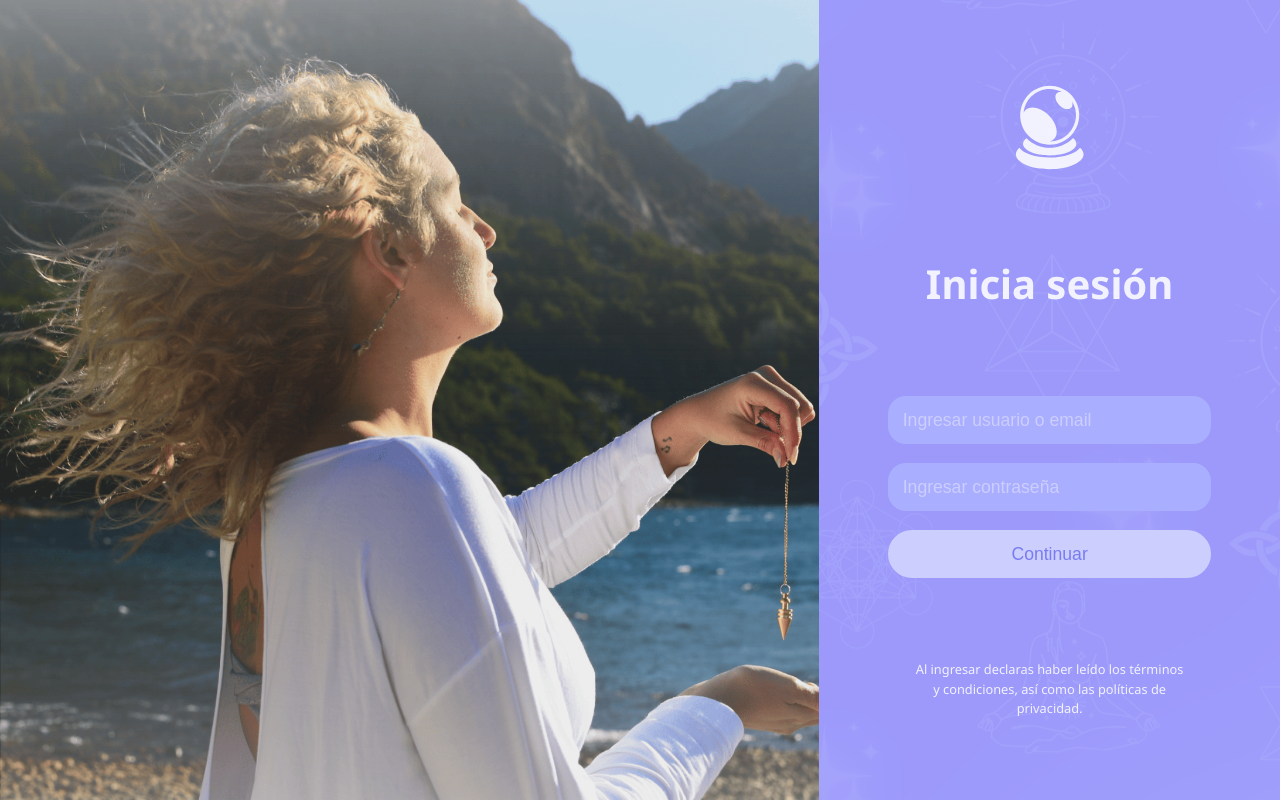
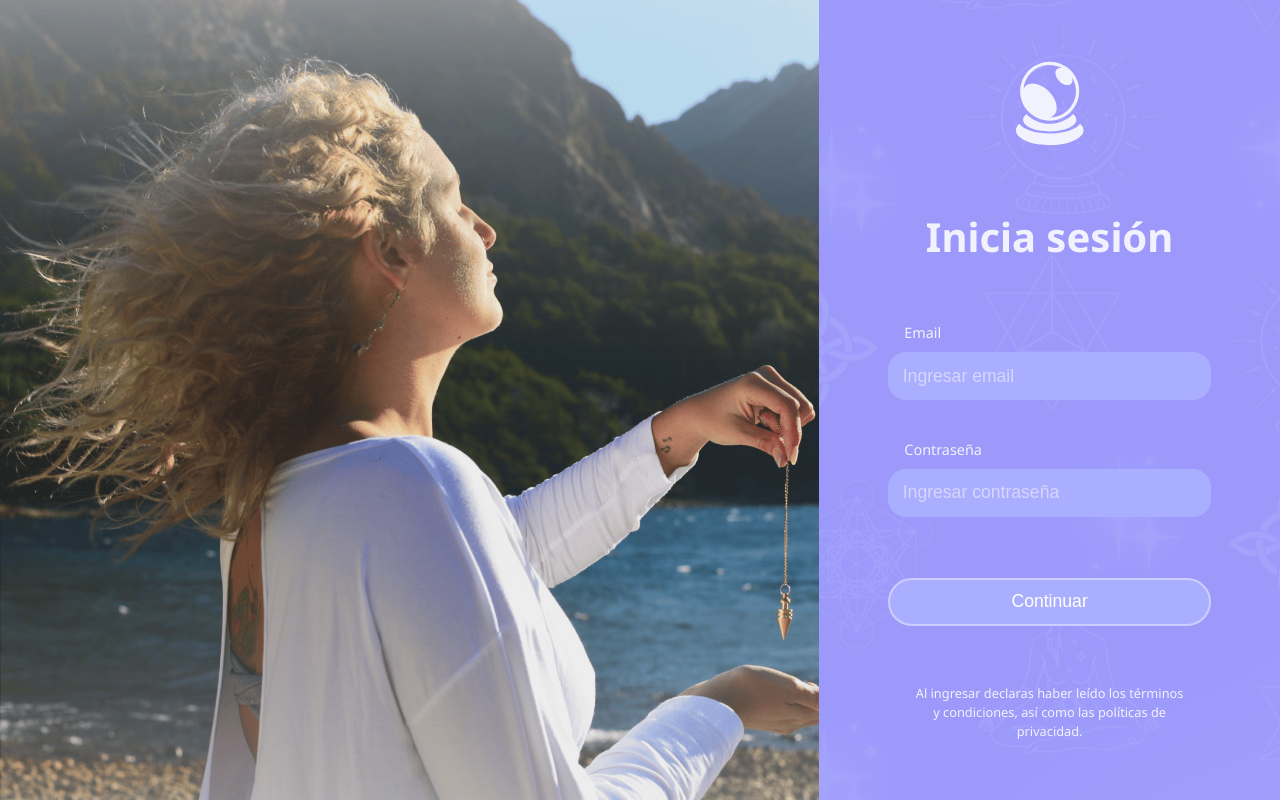
Before and after one commit to tomasjibaja/edb0.1, a React (Vite) app: page /login in a window 1280 px wide. Built offline with nearby package versions, Linux system fonts and the light colour scheme.

Commit message:
Mejorado el login e implementado el redireccionamiento con LocalStorage, uso de toast, uso de ReactHookForm

```diff
--- a/package.json
+++ b/package.json
@@ -15,9 +15,11 @@
     "react-audio-player": "^0.17.0",
     "react-device-detector": "^1.7.0",
     "react-dom": "^19.1.0",
+    "react-hook-form": "^7.57.0",
     "react-icons": "^5.5.0",
     "react-player": "^2.16.0",
-    "react-router-dom": "^7.6.0"
+    "react-router-dom": "^7.6.0",
+    "react-toastify": "^11.0.5"
   },
   "devDependencies": {
     "@eslint/js": "^9.25.0",
--- a/src/App.css
+++ b/src/App.css
@@ -14,6 +14,20 @@
   border-left: 1px solid rgba(220,235,250,.5);
   border-bottom: 1px solid rgba(120,135,250,.3);
   border-right: 1px solid rgba(120,135,250,.3);
+}
+
+.visible {
+  opacity: 1;
+}
+
+.invisible {
+  opacity: 0;
+}
+
+.toast-session {
+  background-color: var(--lila);
+  width: fit-content;
+  color: var(--blanco);
 }
 
 .main {
--- a/src/App.jsx
+++ b/src/App.jsx
@@ -1,17 +1,12 @@
-import { useState, useEffect } from 'react';
+import { ToastContainer, toast } from 'react-toastify';
 import Router from './router/Router'
 import './App.css'
 
 function App() {
 
-  const [isLoading, setIsLoading] = useState(true);
-
-  useEffect(() => {
-    setIsLoading(false)
-  }, [])
-
   return (
     <>
+      <ToastContainer />
       <div className="main">
         <Router />
       </div>
--- a/src/components/LoginForm.css
+++ b/src/components/LoginForm.css
@@ -4,7 +4,7 @@
   right: 0;
   height: 100%;
   width: 36%;
-  background-color: #999afa;
+  background-color: var(--lila);
   display: flex;
   flex-direction: column;
   align-items: center;
@@ -34,30 +34,48 @@
   display: flex;
   flex-direction: column;
   align-items: center;
-  justify-content: center;
   width: 70%;
-  gap: 1.2rem;
+  gap: .7rem;
+}
+
+.login-form > form > label {
+  line-height: 1rem;
+  font-size: .9rem;
+  padding-left: 1rem;
+  align-self: flex-start;
+  text-align: left;
 }
 
 .login-form > form > input {
   box-sizing: border-box;
   width: 100%;
-  line-height: 3rem;
+  height: 3rem;
   font-size: 1.1rem;
   font-weight: 200;
   padding: 0 .9rem;
   border-radius: 18px;
   border: none;
-  background-color: #aaaefe;
+  background-color: var(--dawn);
   outline: none;
 }
 
+.login-form > form > span {
+  /* margin-bottom: 1rem; */
+  padding-left: 1rem;
+  font-size: .8rem;
+  color: var(--uva);
+  transition: opacity .3s linear;
+}
+
 .login-form > form > input:focus {
-  outline: 1px solid #cccefe;
+  outline: 1px solid var(--pale);
 }
 
 .login-form > form > input::placeholder {
-  color: #cccefe;
+  color: var(--blanco-50);
+}
+.login-form > form > input::selection {
+  background-color: var(--lila);
 }
 
 .login-form > form > button {
@@ -65,9 +83,9 @@
   width: 100%;
   height: 3rem;
   border-radius: 30px;
-  background-color: #cccefe;
-  border: 2px solid #cccefe;
-  color: #787cf1;
+  background-color: var(--dawn);
+  border: 2px solid var(--pale);
+  color: var(--blanco);
   font-size: 1.1rem;
   font-weight: 200;
   cursor: pointer;
@@ -75,7 +93,7 @@
 }
 
 .login-form > form > button:hover {
-  background-color: #bbbefe;
+  background-color: var(--pale);
 }
 
 .login--footer {
--- a/src/components/LoginForm.jsx
+++ b/src/components/LoginForm.jsx
@@ -1,18 +1,44 @@
-import React from 'react'
+import React from 'react';
 import { GiCrystalBall } from "react-icons/gi";
-import { Link } from 'react-router-dom'
-import './LoginForm.css'
+import { useNavigate } from 'react-router-dom';
+import { useForm } from 'react-hook-form';
+import { toast, Slide } from 'react-toastify';
+import './LoginForm.css';
+
+const emailRegex = /^[a-zA-Z0-9.!#$%&'*+/=?^_`{|}~-]+@[a-zA-Z0-9](?:[a-zA-Z0-9-]{0,61}[a-zA-Z0-9])?(?:\.[a-zA-Z0-9](?:[a-zA-Z0-9-]{0,61}[a-zA-Z0-9])?)*$/
+
+const passwordRegex = /^(?=.*?[A-Za-z])(?=.*?[0-9]).{6,}$/
 
 const LoginForm = () => {
+  const { register, formState: { errors }, handleSubmit } = useForm();
+  const navigate = useNavigate();
+  const onSubmit = data => {
+    toast(`🦄 Iniciaste sesión como ${data.email}`, {
+      position: 'top-center',
+      autoClose: 2000,
+      closeButton: false,
+      hideProgressBar: true,
+      transition: Slide,
+      className: 'toast-session'
+    }
+    );
+    localStorage.setItem('login', true);
+    navigate('/');
+  };
+
   return (
     <div className='login-form'>
       <img className='login-form--bkg' src="./login-bkg.png" alt="" />
       <GiCrystalBall />
       <h3>Inicia sesión</h3>
-      <form action="/">
-        <input placeholder='Ingresar usuario o email' type="text" />
-        <input placeholder='Ingresar contraseña' type="password" />
-        <button>Continuar</button>
+      <form onSubmit={handleSubmit(onSubmit)}>
+        <label htmlFor="email">Email</label>
+        <input placeholder='Ingresar email' {...register('email', { required: true, pattern: emailRegex })} />
+        <span className={errors.email ? 'visible' : 'invisible' }>Debes ingresar un email válido</span>
+        <label htmlFor="password">Contraseña</label>
+        <input placeholder='Ingresar contraseña' {...register('password', { required: true, pattern: passwordRegex })} />
+        <span className={errors.password ? 'visible' : 'invisible'} >Tu contraseña debe incluir una letra, un número y al menos 6 caracteres</span>
+        <button type="submit">Continuar</button>
       </form>
       <span className="login--footer">
         Al ingresar declaras haber leído los términos y condiciones, así como las políticas de privacidad.
--- a/src/components/PublicRoute.jsx
+++ b/src/components/PublicRoute.jsx
@@ -1,11 +1,14 @@
 import React from 'react'
+import { Navigate } from 'react-router-dom'
 
 const PublicRoute = ({children}) => {
-  return (
-    <>
-      {children}
-    </>
-  )
+
+  if (localStorage.getItem('login')) {
+    return <Navigate to={'/'} />
+  } else {
+    return children
+  }
+
 }
 
 export default PublicRoute
--- a/src/components/Sidebar.css
+++ b/src/components/Sidebar.css
@@ -50,6 +50,7 @@
 
 .account-menu > a {
   font-weight: 500;
+  cursor: pointer;
 }
 
 .avatar > img {
--- a/src/components/Sidebar.jsx
+++ b/src/components/Sidebar.jsx
@@ -1,13 +1,29 @@
 import { useState } from 'react';
+import { toast, Slide } from 'react-toastify';
 import { TbLayoutDashboard,  } from "react-icons/tb";
 import { GiMeditation } from "react-icons/gi";
 import { BsMoonStars } from "react-icons/bs";
-import { NavLink, Link } from 'react-router-dom';
+import { NavLink, Link, useNavigate } from 'react-router-dom';
 import './Sidebar.css'
 
 const Sidebar = () => {
 
   const [accountMenu, setAccountMenu] = useState(false);
+  const navigate = useNavigate();
+
+  const handleLogout = () => {
+    toast('👋 Cerraste sesión, hasta pronto!', {
+      position: 'top-center',
+      autoClose: 2000,
+      closeButton: false,
+      hideProgressBar: true,
+      transition: Slide,
+      className: 'toast-session'
+    });
+    setAccountMenu(!accountMenu);
+    localStorage.clear('login');
+    navigate('/login');
+  }
 
   return (
     <div className='sidebar'>
@@ -15,7 +31,7 @@ const Sidebar = () => {
         <img src="./lu-bio.jpeg" alt="" onClick={() => setAccountMenu(!accountMenu)}/>
         {accountMenu && <div className="account-menu" onMouseLeave={() => setAccountMenu(!accountMenu)}>
           <Link to={'/cuenta'} onClick={() => setAccountMenu(!accountMenu)}>Tu cuenta</Link>
-          <Link to={'/login'} onClick={() => setAccountMenu(!accountMenu)}>Cerrar sesión</Link>
+          <a onClick={() => handleLogout()}>Cerrar sesión</a>
         </div>}
       </div>
       <div className="icons">
--- a/src/components/UserRoute.jsx
+++ b/src/components/UserRoute.jsx
@@ -1,13 +1,20 @@
-import React from 'react'
+import React, { useState, useEffect } from 'react'
+import { Navigate } from 'react-router-dom'
 import Sidebar from './Sidebar'
 
 const UserRoute = ({children}) => {
+
+  if (localStorage.getItem('login')) {
     return (
       <>
         <Sidebar />
         {children}
       </>
     )
+  } else {
+    return <Navigate to={'/login'} />
+  }
+
 }
 
 export default UserRoute
--- a/src/index.css
+++ b/src/index.css
@@ -11,6 +11,33 @@
   text-rendering: optimizeLegibility;
   -webkit-font-smoothing: antialiased;
   -moz-osx-font-smoothing: grayscale;
+
+ /* COLORES */
+  --blanco: #ffffff;
+  --blanco-70: rgba(255, 255, 255,.7);
+  --blanco-50: rgba(255, 255, 255,.5);
+  --blanco-30: rgba(255, 255, 255,.3);
+  --purpura: #2e094d;
+  --violeta-dark: #8f1eeb77;
+  --violeta: #8e1eeb;
+  --uva: #a600e8;
+  --lila-dark: #715ed0;
+  --lavanda: #787cf1;
+  --lila: #999afa;
+  --lila-90: rgba(153, 154, 250, .9);
+  --lila-70: rgba(153, 154, 250, .7);
+  --lila-50: rgba(153, 154, 250, .5);
+  --lila-30: rgba(153, 154, 250, .3);
+  --dawn: #aaaefe;
+  --pale: #cccefe;
+  --lima: #ebfc79;
+  --rosa: #fd24a8;
+  --rosa-70: rgba(253, 36, 168,.7);
+  --wine: #fd24a66f;
+  --shadow-90: rgba(0,0,0,.9);
+  --shadow-70: rgba(0,0,0,.7);
+  --shadow-50: rgba(0,0,0,.5);
+  --shadow-30: rgba(0,0,0,.3);
 }
 
 body {
```
Also changed, not shown: 1 other file (tests, documents, lock files or other folders). Lines whose indentation alone changed are shown as unchanged.
